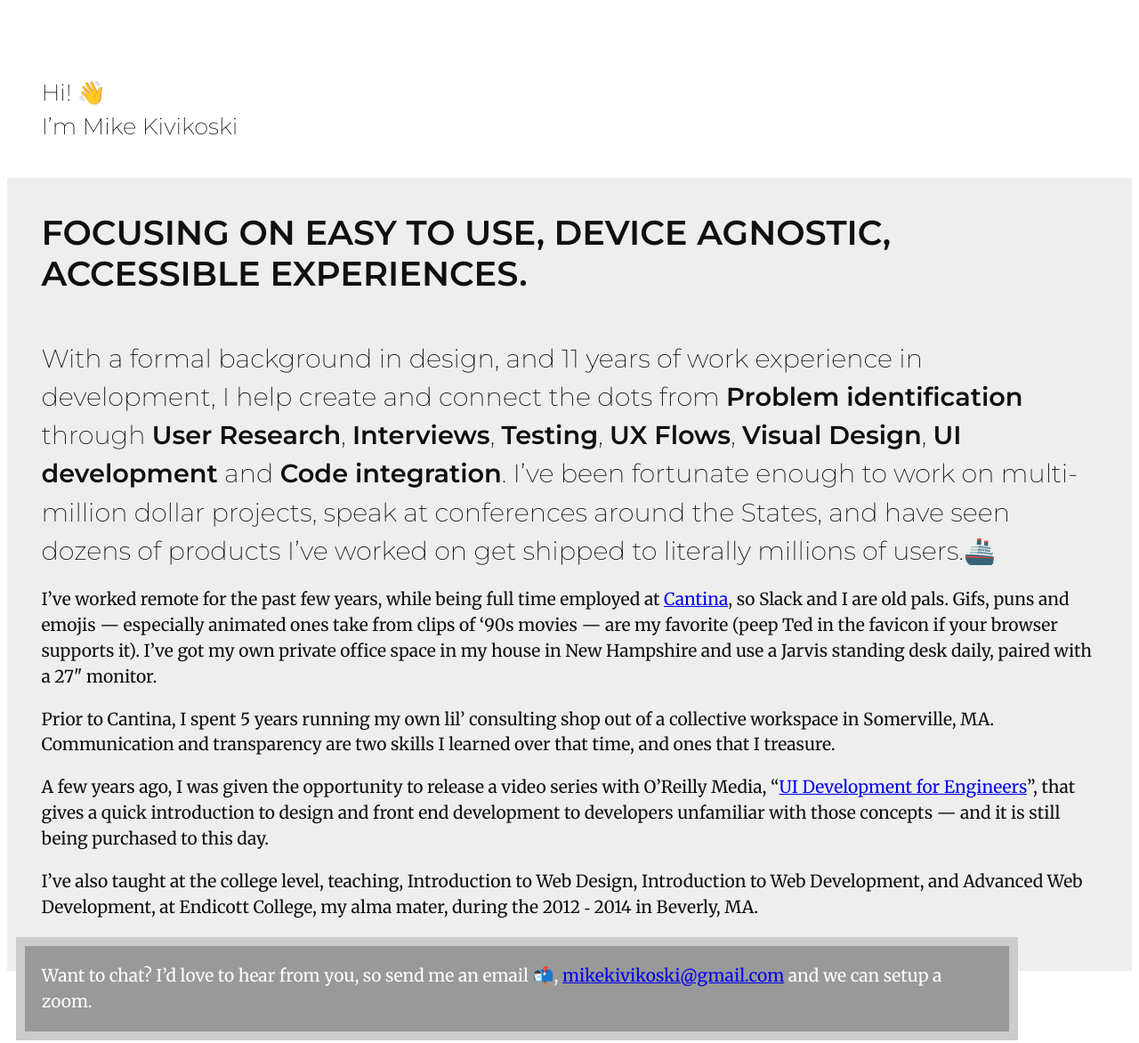
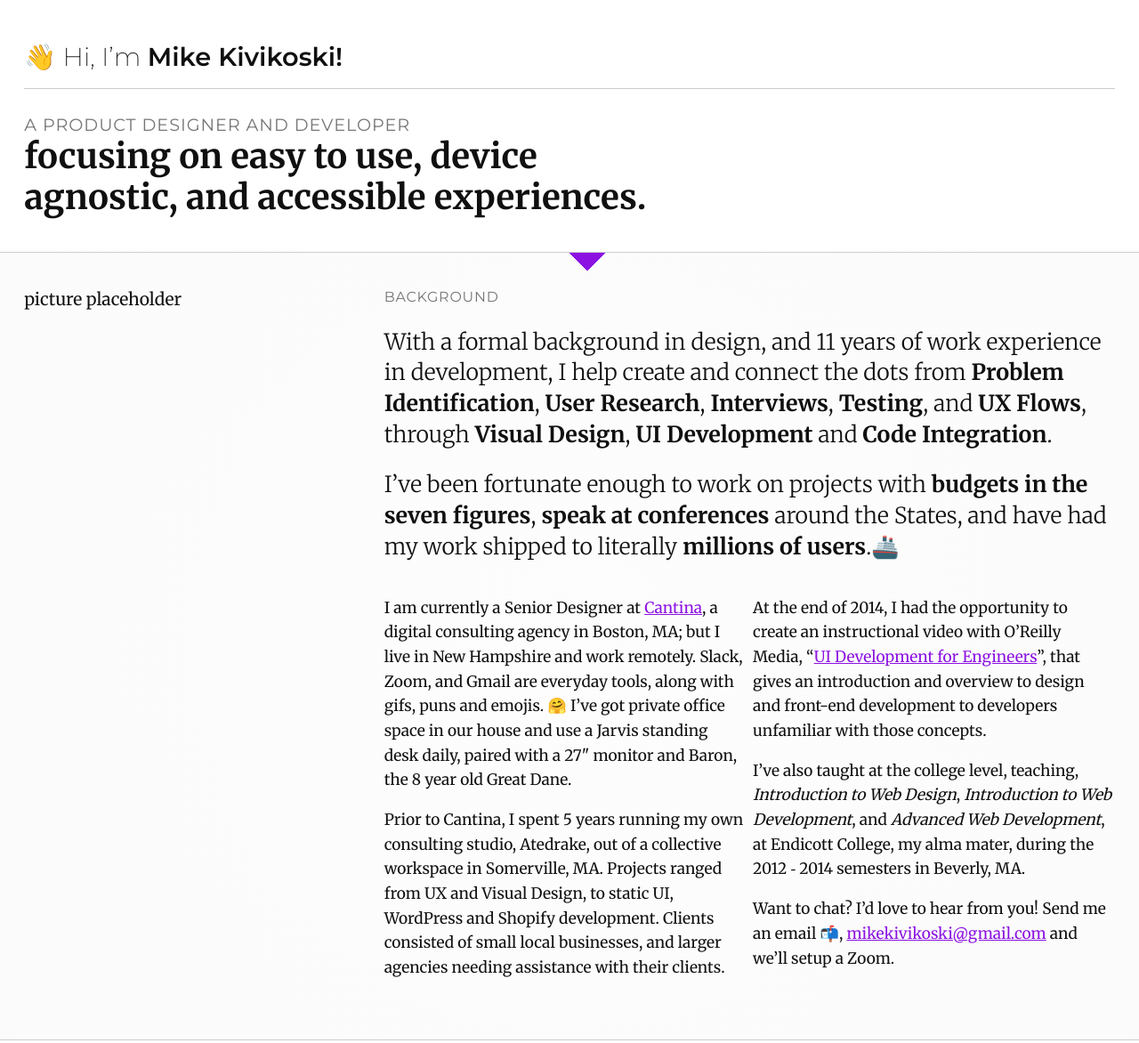
Before and after one commit to mkivikoski/mikekivikoski, a website: page index.html in a window 1280 px wide. Shown: the top 1172 px of the page at 89% size. Drawn offline with Linux system fonts and the light colour scheme.

Commit message:
update typography styles and layout of top section to look nice and flow better

```diff
--- a/assets/css/main.css
+++ b/assets/css/main.css
@@ -8,38 +8,69 @@
 .kivikoski-says-hello-👋 {
   color: #101010;
   font: 1.2em/1.5 'Merriweather', serif;
-  padding: 2em;
+  padding: 1em;
 }
 
   .who-are-you-🐛 {
-    font-family: 'Montserrat', sans-serif;
-    font-size: 2em;
-    font-weight: 600;
-    margin: 1em 0;
+
   }
-    .who-are-you-🐛__say-hi {}
+    .who-are-you-🐛__say-hi {
+      border-bottom: 1px solid #ccc;
+      font-family: 'Montserrat', sans-serif;
+      font-size: 1.5em;
+      padding-bottom: 0.5em;
+      margin: 0.5em 0 1em;
+    }
     .who-are-you-🐛__your-name-please {
-      display: block;
+      font-weight: 600;
     }
 
+
+
   .quick-summary-🎉 {
-    background: #eee;
+    background: rgb(253,253,253);
+    background: radial-gradient(circle, rgba(253,253,253,1) 0%, rgba(251,251,251,1) 100%);
+    border-top: 1px solid #ccc;
+    border-bottom: 1px solid #ccc;
+    display: grid;
+    grid-template-columns: 33% 66%;
     margin-left: -2em;
     margin-right: -2em;
     margin-bottom: 2em;
-    padding: 2em;
+    padding: 2em 2em 0;
+    position: relative;
   }
+
+    .quick-summary-🎉 ::before {
+      width: 0;
+      height: 0;
+      border-left: 20px solid transparent;
+      border-right: 20px solid transparent;
+      border-top: 20px solid #8c12e2;
+      content: '';
+
+      position: absolute;
+      top: 0;
+      left: 50%;
+    }
+
+    .quick-summary-🎉__content {
+      display: grid;
+      grid-template-columns: 50% 50%;
+      grid-column-gap: 10px;
+      max-width: 45em;
+    }
+
+      .quick-summary-🎉__headline {
+        grid-column: 1 / 3;
+        grid-row: 1;
+      }
+
+
 
   /* Notification callouts */
   .notification-📬 {
-    background: #999;
-    border: 10px solid #ccc;
-    color: #fff;
-    margin-top: -4em;
-    margin-left: -1.5em;
-    margin-bottom: 2em;
-    padding: 1em;
-    width: 90%;
+
   }
 
   /* Work setup */
@@ -80,7 +111,32 @@
     font-weight: 600;
     font-size: 2em;
     line-height: 1.2;
-    margin-bottom: 1.3em;
+    margin-top: 0;
+    margin-bottom: 1em;
+    max-width: 19em;
+  }
+
+    .headline--main-sub {
+      color: #757575;
+      font-family: 'Montserrat', sans-serif;
+      display: block;
+      font-weight: 400;
+      font-size: .5em;
+      letter-spacing: 0.05em;
+      text-transform: uppercase;
+    }
+
+  .headline--major {
+    font-size: 1.3em;
+    font-weight: 300;
+    line-height: 1.4;
+  }
+
+  .headline--minor {
+    color: #757575;
+    letter-spacing: 0.05em;
+    font-weight: 400;
+    margin: 0;
     text-transform: uppercase;
   }
 
@@ -90,9 +146,9 @@
     margin-bottom: 4em;
   }
 
-  h1, h2, h3, h4, h5, h6{
+ h3, h4, h5, h6{
     font-family: 'Montserrat', sans-serif;
-    font-weight: 300;
+    font-weight: 200;
     margin: 0;
   }
 
@@ -101,6 +157,19 @@
     font-weight: 600;
   }
 
+  p {
+    font-size: 0.9em;
+    line-height: 1.6;
+  }
+
+  a,
+  a:link,
+  a:visited
+  {
+    color: #8c12e2;
+  }
+
+
   ul {
     padding-left: 0;
   }
--- a/index.html
+++ b/index.html
@@ -8,7 +8,7 @@
 
   <title>Mike Kivikoski</title>
 
-  <link href="https://fonts.googleapis.com/css?family=Merriweather" rel="stylesheet">
+  <link href="https://fonts.googleapis.com/css?family=Merriweather:300,400,700" rel="stylesheet">
   <link href="https://fonts.googleapis.com/css?family=Montserrat:200,400,600" rel="stylesheet">
   <link rel="stylesheet" href="./assets/css/main.css">
   <link rel="icon" href="ted-excellent.gif">
@@ -17,46 +17,67 @@
 <body class="kivikoski-says-hello-👋">
 
   <header class="who-are-you-🐛">
+
     <h6 class="who-are-you-🐛__say-hi">
-      Hi! 👋
+       👋 Hi, I&rsquo;m
       <span class="who-are-you-🐛__your-name-please">
-        I&rsquo;m Mike Kivikoski
+         Mike Kivikoski!
       </span>
     </h6>
+
+    <h1 class="headline--main">
+      <span class="headline--main-sub">A Product Designer and Developer</span>
+      focusing on easy to use, device agnostic, and accessible experiences.
+    </h1>
   </header>
 
   <main>
     <section class="quick-summary-🎉">
-      <h1 class="headline--main">
-        Focusing on easy to use, device agnostic, accessible experiences.
-      </h1>
+      <div class="picture">
+        picture placeholder
+      </div>
+
+      <div class="quick-summary-🎉__content">
+        <header class="quick-summary-🎉__headline">
+          <h5 class="headline--minor">
+            Background
+          </h5>
+          <h2 class="headline--major">
+            With a formal background in design, and 11 years of work experience in development, I help create and connect the dots from <b>Problem Identification</b>, <b>User Research</b>, <b>Interviews</b>, <b>Testing</b>, and <b>UX Flows</b>, through <b>Visual Design</b>, <b>UI Development</b> and <b>Code Integration</b>.
+          </h2>
 
           <h2 class="headline--major">
-        With a formal background in design, and 11 years of work experience in development, I help create and connect the dots from <b>Problem identification</b> through <b>User Research</b>, <b>Interviews</b>, <b>Testing</b>, <b>UX Flows</b>, <b>Visual Design</b>, <b>UI development</b> and <b>Code integration</b>.
-        I&rsquo;ve been fortunate enough to work on multi-million dollar projects, speak at conferences around the States, and have seen dozens of products I&rsquo;ve worked on get shipped to literally millions of users.🚢
+            I&rsquo;ve been fortunate enough to work on projects with <b>budgets in the seven figures</b>, <b>speak at conferences</b> around the States, and have had my work shipped to literally <b>millions of users</b>.🚢
           </h2>
+        </header>
 
+        <div>
           <p>
-        I&rsquo;ve worked remote for the past few years, while being full time employed at <a href="https://cantina.co/" title="Cantina, a digital consulting agency in Boston">Cantina</a>, so Slack and I are old pals.
-        Gifs, puns and emojis &mdash; especially animated ones take from clips of &lsquo;90s movies &mdash; are my favorite (peep Ted in the favicon if your browser supports it). I&rsquo;ve got my own private office space in my house in New Hampshire and use a Jarvis standing desk daily, paired with a 27" monitor.
+            I am currently a Senior Designer at <a href="https://cantina.co/" title="Cantina, a digital consulting agency in Boston">Cantina</a>, a digital consulting agency in Boston, MA; but I live in New Hampshire and work remotely. Slack, Zoom, and Gmail are everyday tools, along with gifs, puns and emojis. 🤗  I&rsquo;ve got private office space in our house and use a Jarvis standing desk daily, paired with a 27" monitor and Baron, the 8 year old Great Dane.
           </p>
 
           <p>
-         Prior to Cantina, I spent 5 years running my own lil&rsquo; consulting shop out of a collective workspace in Somerville, MA. Communication and transparency are two skills I learned over that time, and ones that I treasure.
+             Prior to Cantina, I spent 5 years running my own consulting studio, Atedrake, out of a collective workspace in Somerville, MA. Projects ranged from UX and Visual Design, to static UI, WordPress and Shopify development. Clients consisted of small local businesses, and larger agencies needing assistance with their clients.
+          </p>
+        </div>
+
+        <div>
+          <p>
+            At the end of 2014, I had the opportunity to create an instructional video with O&rsquo;Reilly Media, &ldquo;<a href="http://shop.oreilly.com/product/0636920035251.do" title="">UI Development for Engineers</a>&rdquo;, that gives an introduction and overview to design and front-end development to developers unfamiliar with those concepts.
           </p>
 
           <p>
-        A few years ago, I was given the opportunity to release a video series with O&rsquo;Reilly Media, &ldquo;<a href="http://shop.oreilly.com/product/0636920035251.do" title="">UI Development for Engineers</a>&rdquo;, that gives a quick introduction to design and front end development to developers unfamiliar with those concepts &mdash; and it is still being purchased to this day.
+            I&rsquo;ve also taught at the college level, teaching, <i>Introduction to Web Design</i>, <i>Introduction to Web Development</i>, and <i>Advanced Web Development</i>, at Endicott College, my alma mater, during the 2012 &dash; 2014 semesters in Beverly, MA.
           </p>
 
-      <p>
-        I&rsquo;ve also taught at the college level, teaching, Introduction to Web Design, Introduction to Web Development, and Advanced Web Development, at Endicott College, my alma mater, during the 2012 &dash; 2014 in Beverly, MA.
-      </p>
+          <section class="notification-📬">
+            <p>Want to chat? I&rsquo;d love to hear from you! Send me an email 📬, <a href="mailto:mikekivikoski@gmail.com" title="Email Mike">mikekivikoski@gmail.com</a> and we&rsquo;ll setup a Zoom.</p>
+          </section>
+        </div>
+      </div>
     </section>
 
-    <section class="notification-📬">
-      Want to chat? I&rsquo;d love to hear from you, so send me an email 📬, <a href="mailto:mikekivikoski@gmail.com" title="Email Mike">mikekivikoski@gmail.com</a> and we can setup a zoom.
-    </section>
+
 
     <section>
       <h3>Work</h3>
```
Lines whose indentation alone changed are shown as unchanged.
